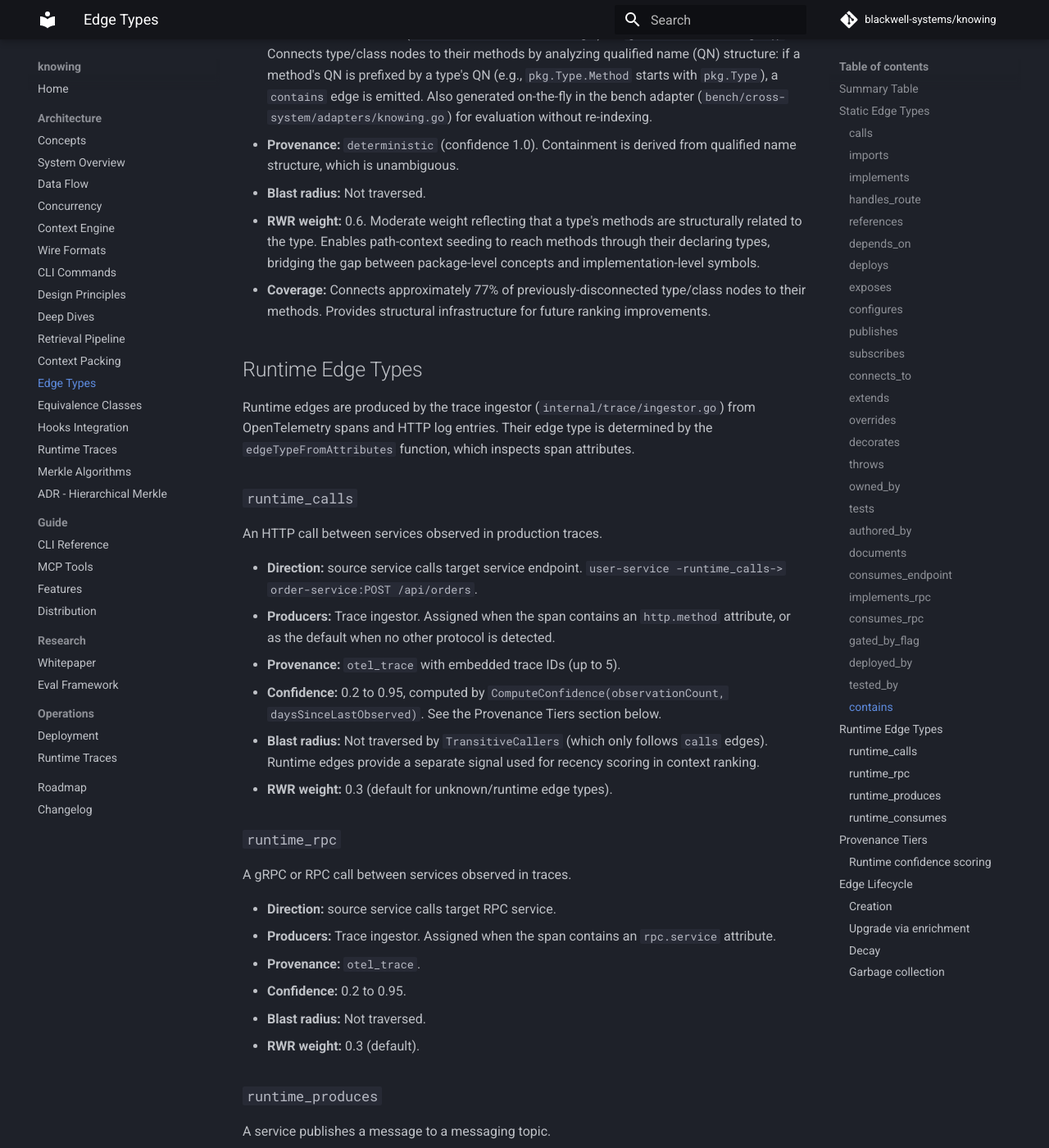
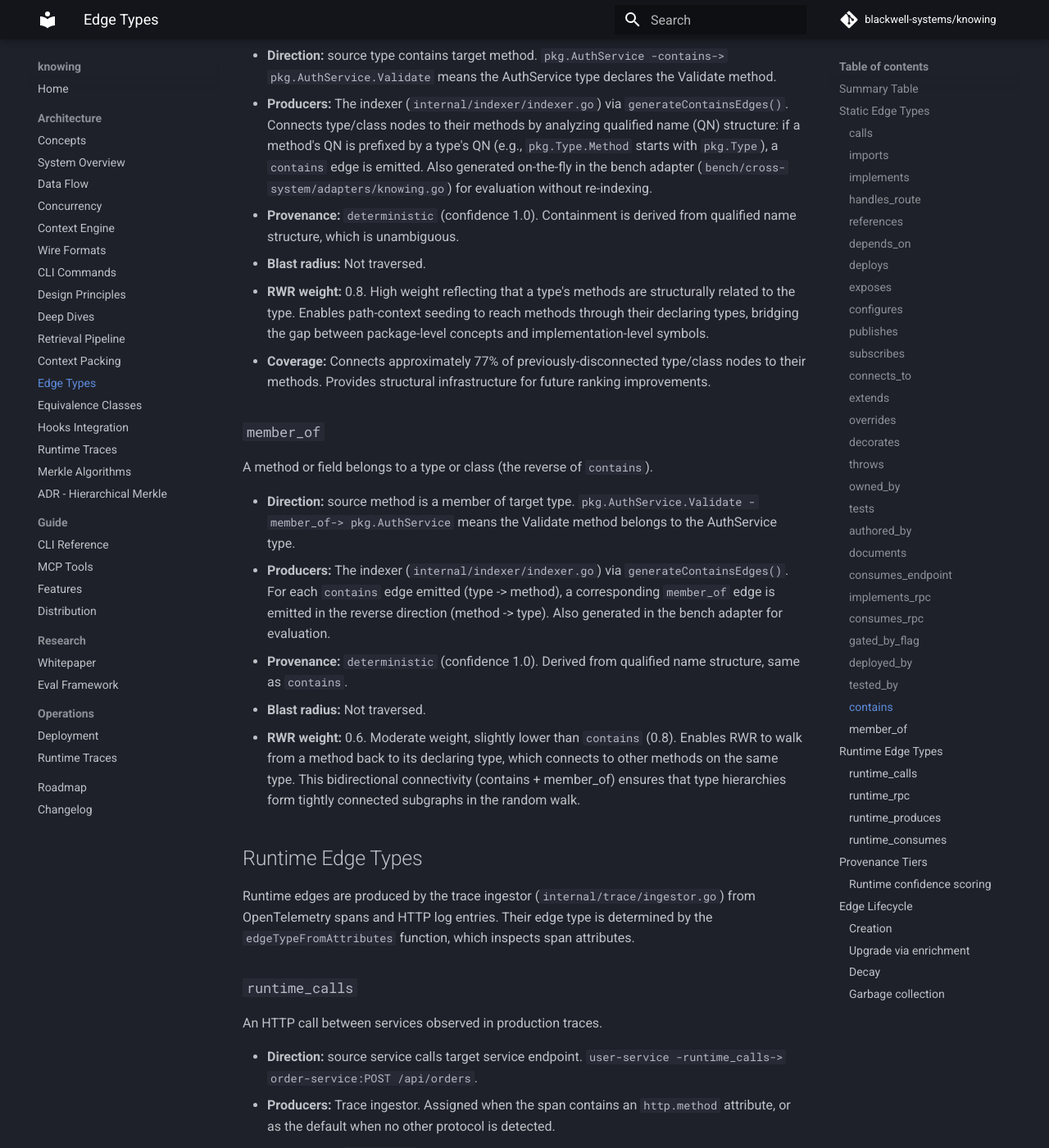
Before and after one commit to blackwell-systems/knowing, an MkDocs documentation site: the page built from docs/architecture/edge-types.md, in a window 1280 px wide and 1400 px high, scrolled down 14994 px. Shown: the whole window at 82% size. Built offline with MkDocs 1.6.1 and Material for MkDocs 9.7.7, drawn with Linux system fonts in a browser that asks for light colours; comment, search, counter and statistics services are not loaded; some of the changed text lies outside the part shown.

Commit message:
docs: update roadmap, FINDINGS, features, edge-types for session 13 results

```diff
--- a/docs/architecture/edge-types.md
+++ b/docs/architecture/edge-types.md
@@ -38,7 +38,8 @@ participates in blast radius traversal and context ranking.
 | `runtime_rpc` | gRPC/RPC call observed in traces | otel_trace | 0.2 - 0.95 | Trace ingestor | No | 0.3 (default) |
 | `runtime_produces` | Message published to a topic | otel_trace | 0.2 - 0.95 | Trace ingestor | No | 0.3 (default) |
 | `runtime_consumes` | Message consumed from a topic | otel_trace | 0.2 - 0.95 | Trace ingestor | No | 0.3 (default) |
-| `contains` | Type/class contains a method | deterministic | 1.0 | Indexer (QN structure) | No | 0.6 |
+| `contains` | Type/class contains a method | deterministic | 1.0 | Indexer (QN structure) | No | 0.8 |
+| `member_of` | Method belongs to a type/class (reverse of contains) | deterministic | 1.0 | Indexer (QN structure) | No | 0.6 |
 
 ## Static Edge Types
 
@@ -469,11 +470,28 @@ A type or class contains a method declaration.
 - **Provenance:** `deterministic` (confidence 1.0). Containment is derived from qualified name
   structure, which is unambiguous.
 - **Blast radius:** Not traversed.
-- **RWR weight:** 0.6. Moderate weight reflecting that a type's methods are structurally related
+- **RWR weight:** 0.8. High weight reflecting that a type's methods are structurally related
   to the type. Enables path-context seeding to reach methods through their declaring types,
   bridging the gap between package-level concepts and implementation-level symbols.
 - **Coverage:** Connects approximately 77% of previously-disconnected type/class nodes to their
   methods. Provides structural infrastructure for future ranking improvements.
+
+### `member_of`
+
+A method or field belongs to a type or class (the reverse of `contains`).
+
+- **Direction:** source method is a member of target type. `pkg.AuthService.Validate -member_of-> pkg.AuthService`
+  means the Validate method belongs to the AuthService type.
+- **Producers:** The indexer (`internal/indexer/indexer.go`) via `generateContainsEdges()`. For each
+  `contains` edge emitted (type -> method), a corresponding `member_of` edge is emitted in the
+  reverse direction (method -> type). Also generated in the bench adapter for evaluation.
+- **Provenance:** `deterministic` (confidence 1.0). Derived from qualified name structure, same as
+  `contains`.
+- **Blast radius:** Not traversed.
+- **RWR weight:** 0.6. Moderate weight, slightly lower than `contains` (0.8). Enables RWR to walk
+  from a method back to its declaring type, which connects to other methods on the same type.
+  This bidirectional connectivity (contains + member_of) ensures that type hierarchies form
+  tightly connected subgraphs in the random walk.
 
 ## Runtime Edge Types
 
```
Also changed, not shown: bench/cross-system/FINDINGS.md (+38 -0 lines), docs/guide/features.md (+4 -3 lines), docs/roadmap.md (+4 -3 lines).
